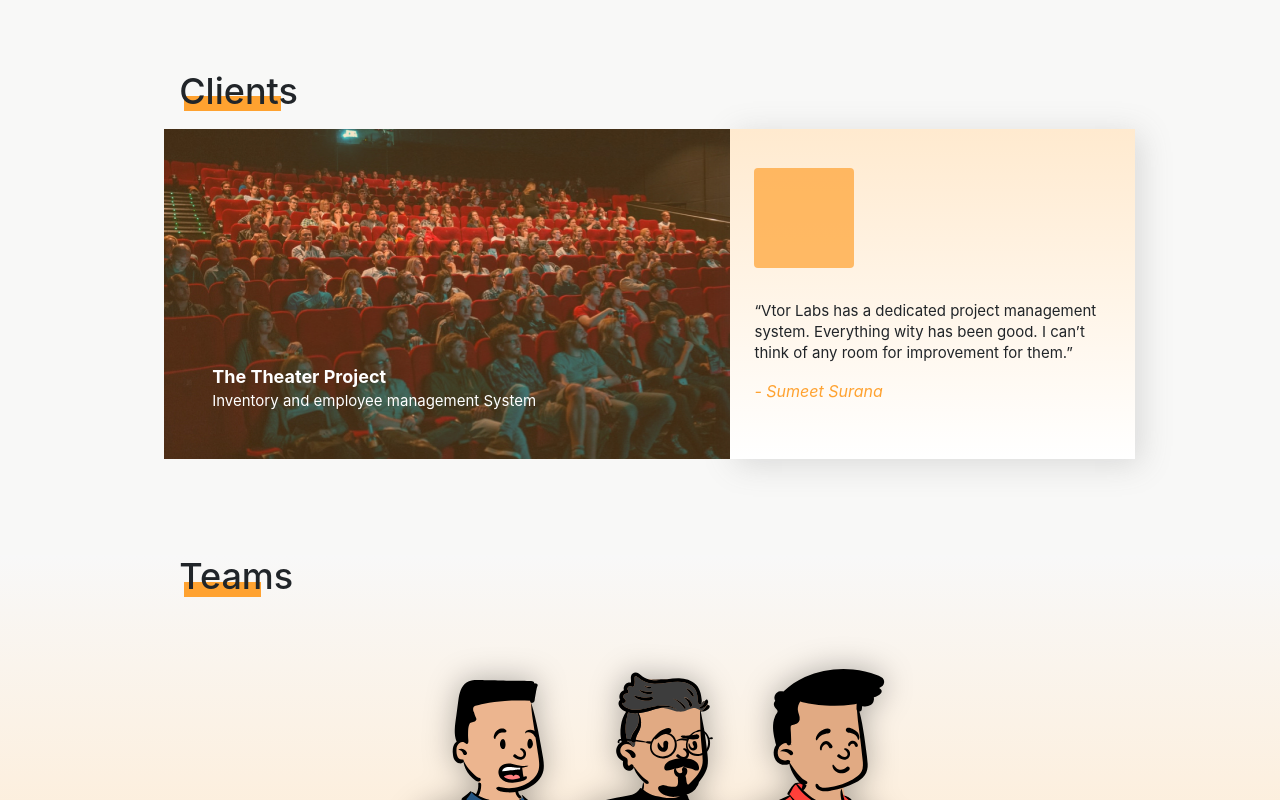
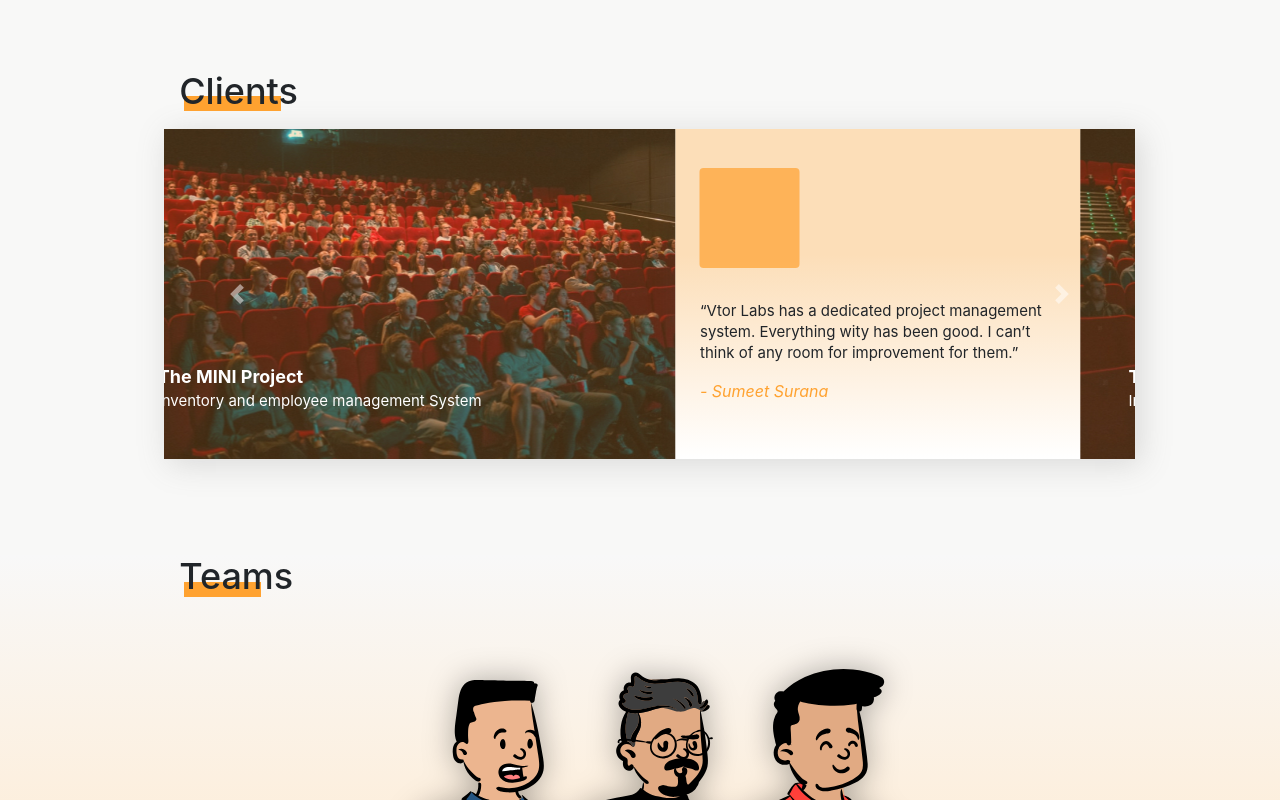
Before and after one commit to ankita1276/vtorPage, an Angular app: page /home in a window 1280 px wide. Shown: the part 2120-2920 px from the top of the page. Built offline with nearby package versions, Linux system fonts and the light colour scheme.

Commit message:
added courosel

```diff
--- a/src/app/home-page/home-page.component.html
+++ b/src/app/home-page/home-page.component.html
@@ -125,6 +125,22 @@
 <div class="home-container">
     <div class="row clients my-5">
         <h2 class="mb-3 col-lg-12 strikeLineClient font-xl">Clients</h2>
+        <div id="carouselExampleControls" class="carousel slide" data-ride="carousel">
+            <div class="carousel-inner">
+              <div class="carousel-item active">
+                <div class="d-flex justify-content-center">
+                    <div class="col-lg-7 backgroundImg d-flex justify-content-end flex-column p-5">
+                        <div class="font-lg font-weight-bold text-white">The MINI Project</div>
+                        <div class="font-md text-white">Inventory and employee management System </div>
+                    </div>
+                    <div class="col-lg-5 orange-gradient d-flex flex-column justify-content-center p-4">
+                        <div class="clientBox"></div>
+                        <p class="font-md">“Vtor Labs has a dedicated project management system. Everything wity has been good. I can’t think of any room for improvement for them.”</p>
+                        <p class="text-orange font-italic">- Sumeet Surana</p>
+                    </div>
+                </div>
+              </div>
+              <div class="carousel-item">
                 <div class="d-flex justify-content-center">
                     <div class="col-lg-7 backgroundImg d-flex justify-content-end flex-column p-5">
                         <div class="font-lg font-weight-bold text-white">The Theater Project</div>
@@ -135,6 +151,30 @@
                         <p class="font-md">“Vtor Labs has a dedicated project management system. Everything wity has been good. I can’t think of any room for improvement for them.”</p>
                         <p class="text-orange font-italic">- Sumeet Surana</p>
                     </div>
+                </div>
+              </div>
+              <div class="carousel-item">
+                <div class="d-flex justify-content-center">
+                    <div class="col-lg-7 backgroundImg d-flex justify-content-end flex-column p-5">
+                        <div class="font-lg font-weight-bold text-white">The Theater Project</div>
+                        <div class="font-md text-white">Inventory and employee management System </div>
+                    </div>
+                    <div class="col-lg-5 orange-gradient d-flex flex-column justify-content-center p-4">
+                        <div class="clientBox"></div>
+                        <p class="font-md">“Vtor Labs has a dedicated project management system. Everything wity has been good. I can’t think of any room for improvement for them.”</p>
+                        <p class="text-orange font-italic">- Sumeet Surana</p>
+                    </div>
+                </div>
+              </div>
+            </div>
+            <a class="carousel-control-prev" href="#carouselExampleControls" role="button" data-slide="prev">
+              <span class="carousel-control-prev-icon" aria-hidden="true"></span>
+              <span class="sr-only">Previous</span>
+            </a>
+            <a class="carousel-control-next" href="#carouselExampleControls" role="button" data-slide="next">
+              <span class="carousel-control-next-icon" aria-hidden="true"></span>
+              <span class="sr-only">Next</span>
+            </a>
           </div>
     </div>
 </div>
@@ -171,6 +211,8 @@
         </div>
     </div>
 </div>
-<!--
-<div class="row footer py-5"></div> -->
+
+<div class="row footer py-5">
+
 </div>
+</div>
--- a/src/app/home-page/home-page.component.scss
+++ b/src/app/home-page/home-page.component.scss
@@ -308,6 +308,7 @@
   }
   .orange-gradient{
     box-shadow: 5px 5px 30px rgba(106, 106, 106, 0.22);
+    background: linear-gradient(180deg, #fcdeb8 38%, #ffffff 100%);
   }
 .font-500 {
   font-weight: 500;
@@ -318,3 +319,10 @@
 .pr-7{
   padding-right: 7rem;
 }
+.carousel-inner{
+  box-shadow: 5px 5px 30px rgba(106, 106, 106, 0.22);
+  img {
+    width: 100%;
+    height: 100%;
+  }
+}
--- a/src/index.html
+++ b/src/index.html
@@ -6,7 +6,7 @@
   <base href="/">
   <meta name="viewport" content="width=device-width, initial-scale=1">
   <link rel="icon" type="image/x-icon" href="favicon.ico">
-  <script src="https://cdnjs.cloudflare.com/ajax/libs/popper.js/1.11.0/umd/popper.min.js" integrity="sha384-b/U6ypiBEHpOf/4+1nzFpr53nxSS+GLCkfwBdFNTxtclqqenISfwAzpKaMNFNmj4" crossorigin="anonymous"></script>
+  <script src="https://cdnjs.cloudflare.com/ajax/libs/popper.js/1.16.0/umd/popper.min.js"></script>
 </head>
 <body>
   <app-root></app-root>
--- a/src/styles.scss
+++ b/src/styles.scss
@@ -50,6 +50,7 @@ html {
   background: #ffa230;
   box-shadow: 0px 4px 15px rgba(62, 62, 62, 0.25);
   border-radius: 4px;
+  padding: 10px 4rem;
 }
 .btn-gradientActive {
   background: linear-gradient(180deg, #ffa230 0%, #ffeacf 100%);
```
Also changed, not shown: src/app/shared/component/header/header.component.html (+26 -0 lines). Lines whose indentation alone changed are shown as unchanged.
